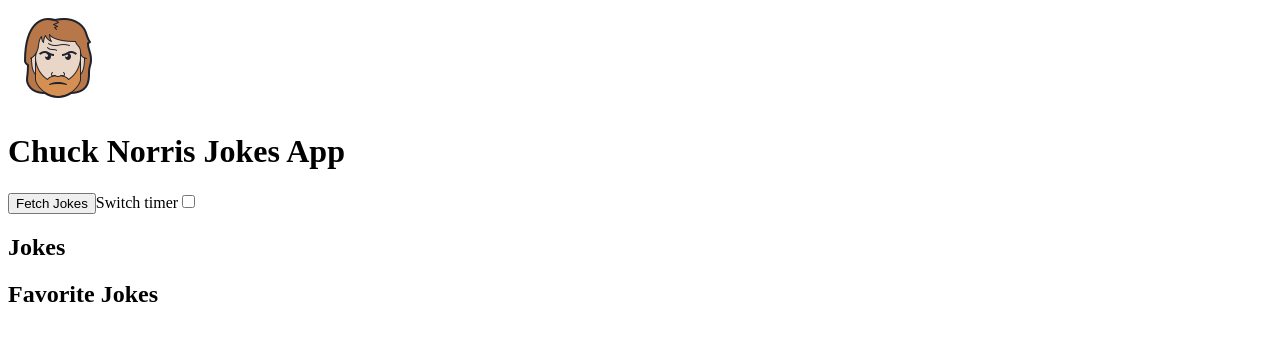
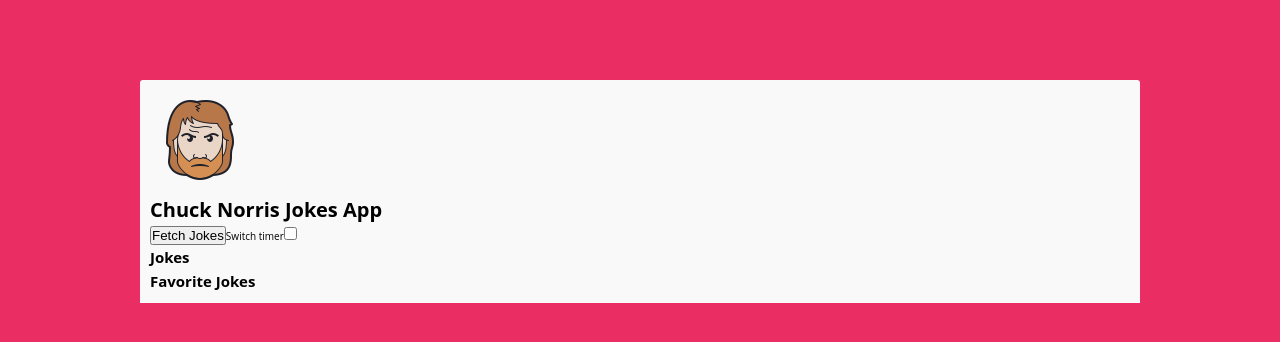
Before and after one commit to mrlnx/ChuckNorrisJokeApp, a React app: page / in a window 1280 px wide. Shown: the top 342 px of the page. Built offline with nearby package versions, Linux system fonts and the light colour scheme.

Commit message:
Added styling, reset and body

```diff
--- /dev/null
+++ b/src/App.css
@@ -0,0 +1,28 @@
+* {
+    padding: 0;
+    margin: 0;
+}
+
+html {
+    box-sizing: border-box;
+    font-size: 62.5%;
+}
+
+body {
+    font-family: 'Open Sans', sans-serif;
+    font-weight: 400;
+    line-height: 1.6;
+    background-color: hsl(343, 82%, 55%);
+}
+
+.container {
+    max-width: 100rem;
+    margin: 8rem auto 0rem auto;
+}
+
+.content {
+    background-color: #faf9f9;
+    padding: 1rem;
+    border-top-left-radius: 3px;
+    border-top-right-radius: 3px;
+}
--- a/src/App.tsx
+++ b/src/App.tsx
@@ -10,6 +10,8 @@
 import {IJoke} from "./shared/types";
 
 import axios from "axios";
+
+import "./App.css";
 
 const App: React.RC = () => {
     const initialFavoriteJokes = JSON.parse(getStoredItem(favoritesStore)) || [];
@@ -102,8 +104,8 @@
     }, [favoriteJokes, fetchFavoriteJoke]);
 
     return (
-        <div class="container">
-            <div class="content">
+        <div className="container">
+            <div className="content">
                 <Header
                     handleFetchJokes={handleFetchJokes}
                     handleFavoriteJokeTimer={handleFavoriteJokeTimer}
```
